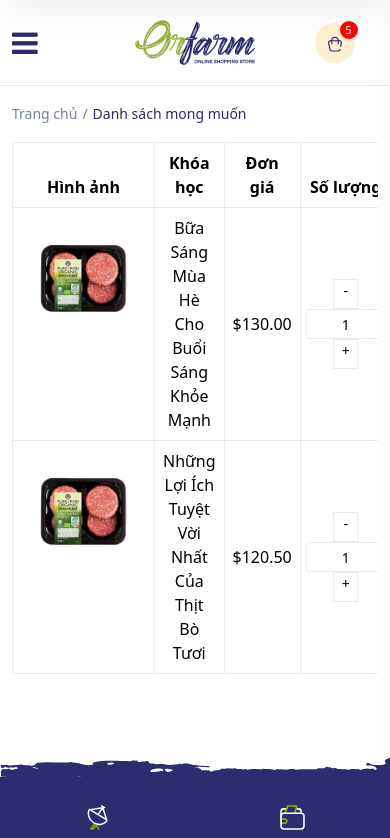
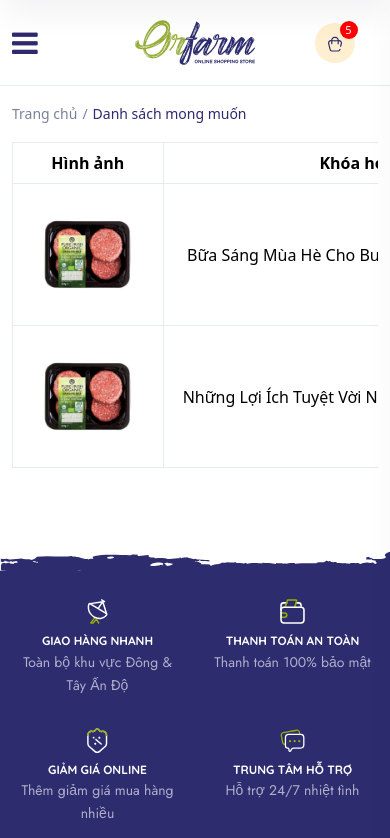
Before and after one commit to Ducvovan01/orfarm_clone, a JavaScript app in the folder orfarm/: page /wishlist in a window 390 px wide. Shown: the top 838 px of the page. Built offline with nearby package versions, Linux system fonts and the light colour scheme.

Commit message:
responsive

```diff
--- a/orfarm/src/views/NotFound.vue
+++ b/orfarm/src/views/NotFound.vue
@@ -73,4 +73,11 @@
 .tperror__btn a:hover {
    background-color: #859A00;
 }
+@media (max-width: 767px) {
+    .tperror__title {
+        font-size: 22px;
+    }
+}
+
+
 </style>
--- a/orfarm/src/views/Wishlist.vue
+++ b/orfarm/src/views/Wishlist.vue
@@ -213,4 +213,9 @@ td.product-thumbnail img {
   color: var(--tp-common-white);
   background-color: var(--tp-heading-primary);
 }
+@media (max-width: 767px) {
+  .table-content table {
+      width: 300%;
+  }
+}
 </style>
```
